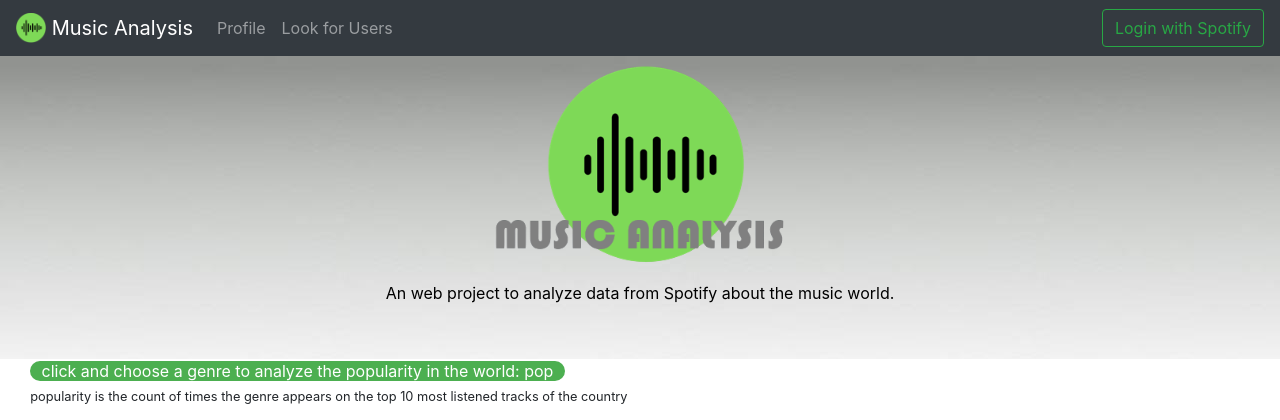
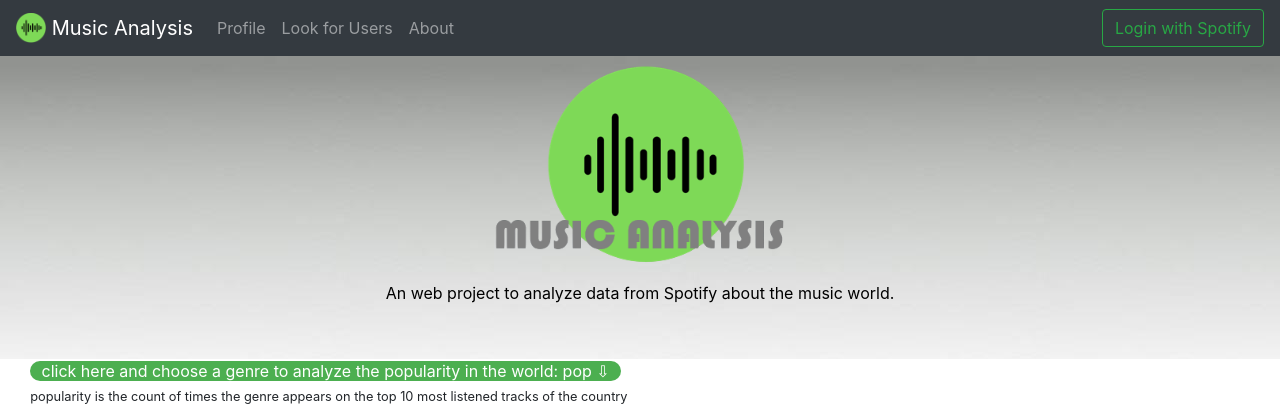
Before and after one commit to Mateus-Mannes/musicanalysis, a Flask app: page / in a window 1280 px wide. Shown: the top 420 px of the page. Run offline with Flask 2, Linux system fonts and the light colour scheme; data that the repository does not hold is empty; some libraries are stand-ins or nearby versions.

Commit message:
add about page and map title

```diff
--- a/application.py
+++ b/application.py
@@ -111,6 +111,10 @@ def playlist(variable):
     average_features = playlist_statistics.get_avgfeatures()
     return render_template('playlist.html', avg = average_features, msc = musics_features)
 
+@app.route('/about', methods=["GET"])
+def about():
+    return render_template('about.html')
+
 def errorhandler(e):
     """Handle error"""
     if not isinstance(e, HTTPException):
--- a/templates/index.html
+++ b/templates/index.html
@@ -123,7 +123,9 @@ function filterFunction() {
         }
         document.getElementById("myDropdown").classList.toggle("show");
         var element = document.getElementById("dropbtn");
-        element.innerHTML = "click and choose a genre to analyze the popularity in the world: " + genre;
+        element.innerHTML = "click here and choose a genre to analyze the popularity in the world: " + genre + " &#8681;";
+        var element2 = document.getElementById("mapTitle");
+        element2.innerHTML = "<b>current popularity of " + genre + " in the world</b>";
   }
 </script>
 <script>
@@ -164,7 +166,7 @@ function filterFunction() {
    </script>
   </div>
    <div class="dropdown">
-    <p style="margin-left:0.3cm;margin-right:0.3cm"><a style="padding-left:0.3cm;padding-right:0.3cm;border-radius: 25px; background-color: #4CAF50; color: white" onclick="myFunction()" id="dropbtn">click and choose a genre to analyze the popularity in the world: pop</a>
+    <p style="margin-left:0.3cm;margin-right:0.3cm"><a style="padding-left:0.3cm;padding-right:0.3cm;border-radius: 25px; background-color: #4CAF50; color: white" onclick="myFunction()" id="dropbtn">click here and choose a genre to analyze the popularity in the world: pop &#8681;</a>
     </br><small >popularity is the count of times the genre appears on the top 10 most listened tracks of the country</small> </p>
      <div id="myDropdown" class="dropdown-content">
         <input type="text" placeholder="Search.." id="myInput" onkeyup="filterFunction()">
@@ -177,6 +179,7 @@ function filterFunction() {
 
  </div>
 
+ <p id="mapTitle" class="text-center"><b>current popularity of pop in the world</b></p>
  <div id="1234">
   <html>
     <head>
--- a/templates/layout.html
+++ b/templates/layout.html
@@ -55,6 +55,9 @@
             <li class="nav-item ">
                 <a class="nav-link" href="/look users">Look for Users</a>
             </li>
+            <li class="nav-item ">
+                <a class="nav-link" href="/about">About</a>
+            </li>
             </ul>
             {% if session.uuid %}
                 <form class="form-inline my-2 my-lg-0" action="/logout" method="get">
```
Also changed, not shown: templates/about.html (added, +13 -0 lines).
